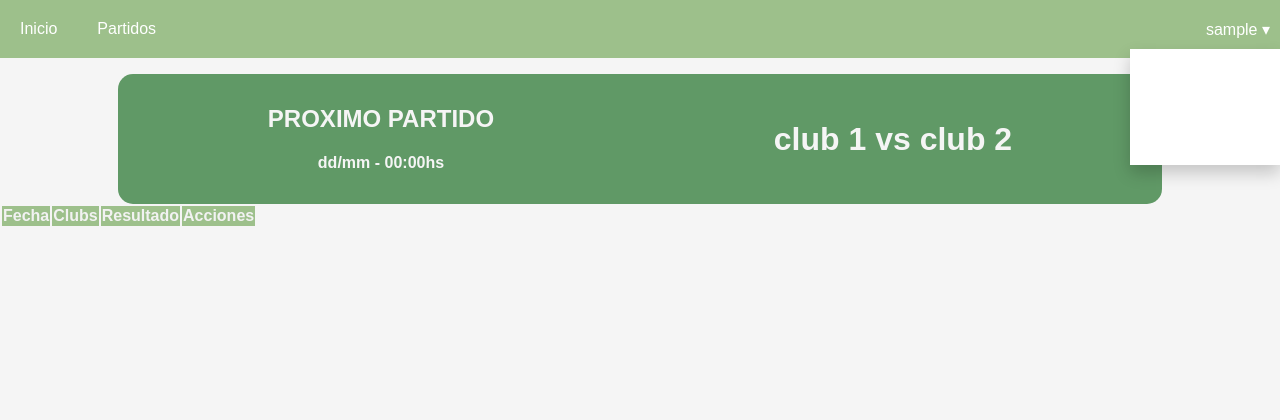
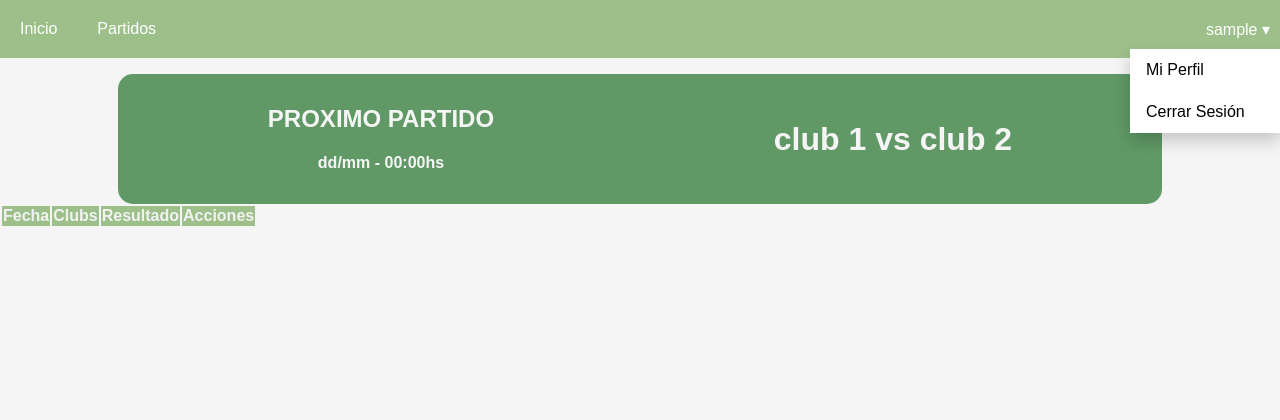
Before and after one commit to lautig32/2023-integrador-ingenieria-software, a Django app: page / in a window 1280 px wide, after a click that opens the changed part. Shown: the top 420 px of the page. Run offline with Django 4.2, Linux system fonts and the light colour scheme; the visitor is signed in with stand-in values (Sample User, id 1); lists and menus that the app fills with data are empty.

Commit message:
actualizacion de vista

```diff
--- a/apps/football_system/static/css/navbar.css
+++ b/apps/football_system/static/css/navbar.css
@@ -48,10 +48,20 @@
     min-width: 150px;
 }
 
-.dropdown-content a {
+.dropdown-content ul {
+    list-style: none;
+    padding: 0;
+    margin: 0;
+}
+
+.dropdown-content li{
+    display: block;
+}
+
+.dropdown-content li a{
+    display: block;
     padding: 12px 16px;
     text-decoration: none;
-    display: block;
     color: black;
 }
 
--- a/apps/football_system/templates/navbar.html
+++ b/apps/football_system/templates/navbar.html
@@ -14,9 +14,11 @@
                 <div class="dropdown">
                   <button class="dropbtn">{{ user.username }} &#9662;</button>
                   <div class="dropdown-content">
-                    <a href="{% url 'profile' %}">Mi Perfil</a>
-                    <a href="#">Cerrar Sesión</a>
-                    </div>
+                    <ul>
+                      <li><a href="{% url 'profile' %}">Mi Perfil</a></li>
+                      <li><a href="{% url 'logout' %}">Cerrar Sesión</a></li>
+                    </ul>
+                  </div>
                 </div>
               {% else %}
                 <a href="{% url 'login' %}">Iniciar sesión</a>
```
